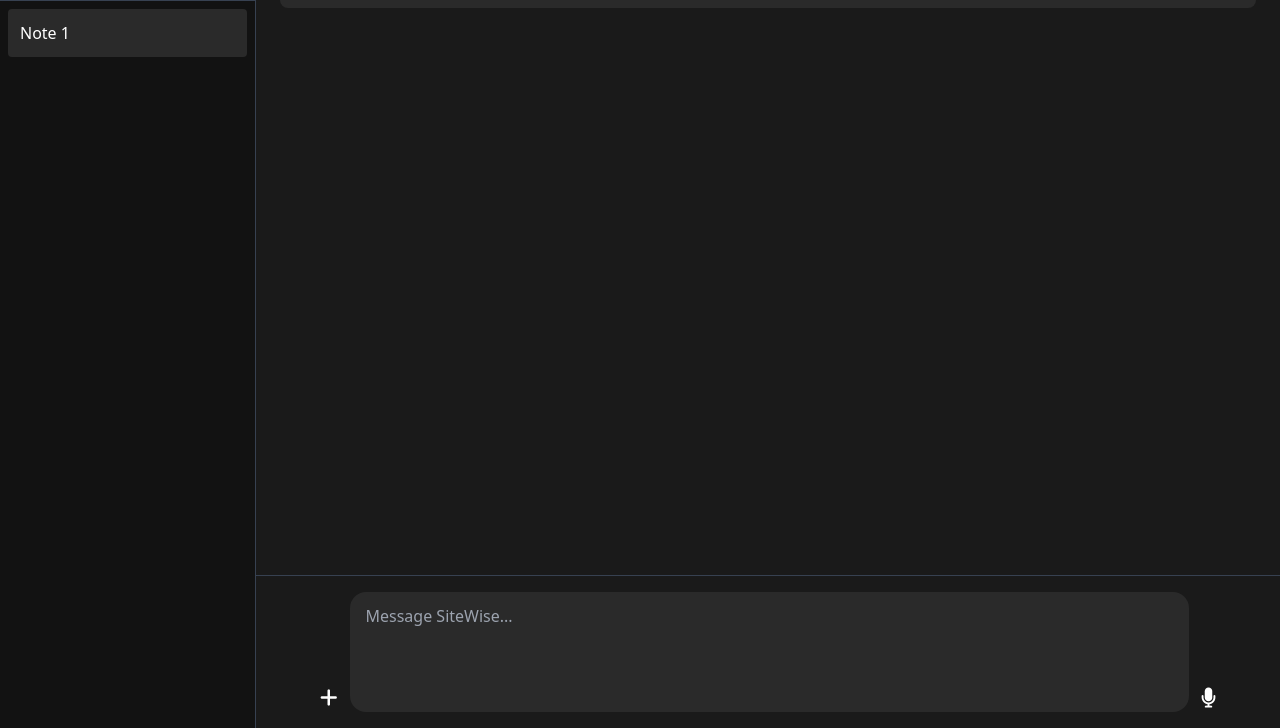
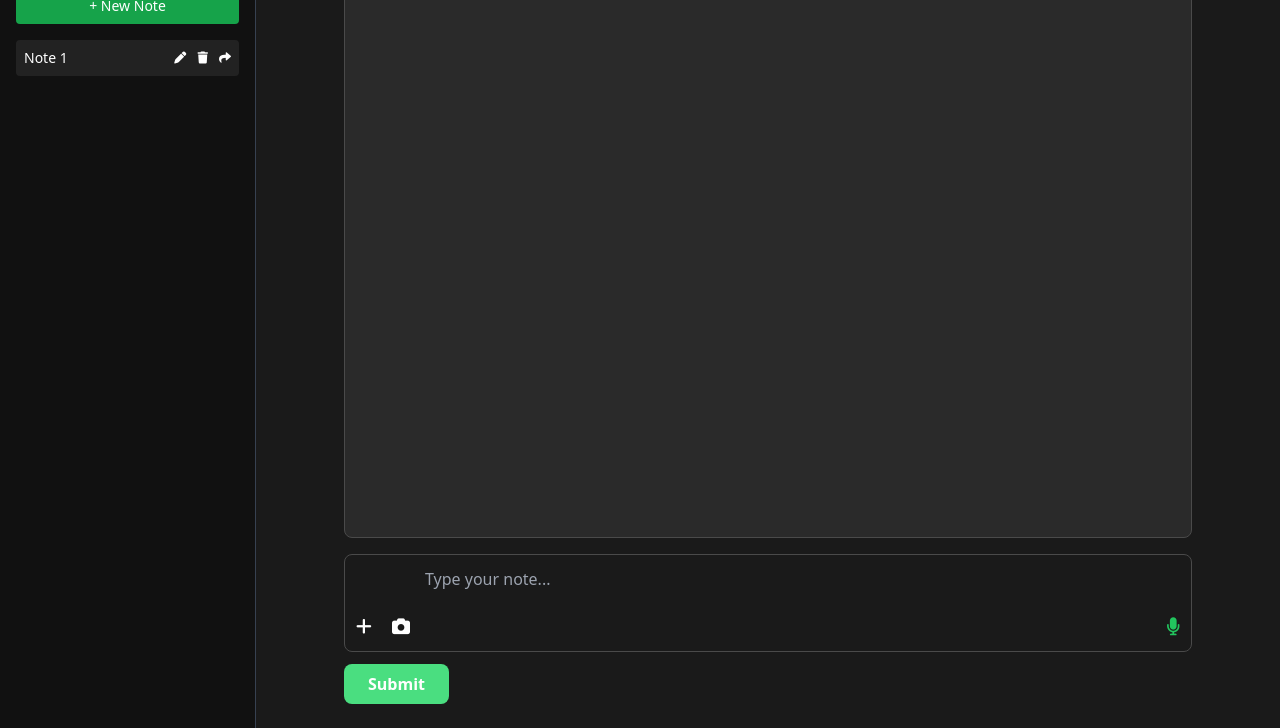
Before and after one commit to EtienneShamley/SiteWise, a plain HTML site: page index.html in a window 1280 px wide. Shown: the part 72-800 px from the top of the page. Drawn offline with nearby package versions, Linux system fonts and the light colour scheme.

Commit message:
feat: restore layout with sidebar, input icons, and styling refinements

```diff
--- a/index.html
+++ b/index.html
@@ -1,67 +1,125 @@
 <!DOCTYPE html>
-<html lang="en" class="h-full">
+<html lang="en">
 <head>
   <meta charset="UTF-8" />
-  <meta name="viewport" content="width=device-width, initial-scale=1.0" />
+  <meta name="viewport" content="width=device-width, initial-scale=1.0"/>
   <title>SiteWise</title>
   <script src="https://cdn.tailwindcss.com"></script>
-  <link rel="stylesheet" href="https://cdnjs.cloudflare.com/ajax/libs/font-awesome/6.0.0-beta3/css/all.min.css">
+  <link
+    rel="stylesheet"
+    href="https://cdnjs.cloudflare.com/ajax/libs/font-awesome/6.0.0-beta3/css/all.min.css"
+  />
+  <style>
+    .dark-theme {
+      background-color: #1a1a1a;
+      color: #e0e0e0;
+    }
+    .dark-theme .bg-white {
+      background-color: #2a2a2a;
+    }
+    .dark-theme h1 {
+      color: #4ade80;
+    }
+    .dark-theme .text-gray-700 {
+      color: #c0c0c0;
+    }
+    .dark-theme .border {
+      border-color: #4a4a4a;
+    }
+    .dark-theme .shadow {
+      box-shadow: 0 4px 6px rgba(0, 0, 0, 0.3);
+    }
+    .dark-theme .bg-blue-500 {
+      background-color: #4ade80;
+    }
+    .dark-theme .hover\:bg-blue-700:hover {
+      background-color: #22c55e;
+    }
+  </style>
 </head>
-<body class="h-full bg-[#1a1a1a] text-white font-sans">
+<body class="dark-theme flex min-h-screen">
+  <!-- Sidebar -->
+  <aside class="w-64 bg-[#111] text-white p-4 border-r border-gray-700 flex flex-col">
+    <h2 class="text-xl font-bold mb-4">Notes</h2>
+    <button class="mb-4 bg-green-600 hover:bg-green-700 px-4 py-2 rounded text-sm">+ New Note</button>
+    <ul class="space-y-2 text-sm">
+      <li class="flex justify-between items-center bg-[#222] p-2 rounded">
+        Note 1
+        <div class="space-x-2 text-xs">
+          <i class="fas fa-pen cursor-pointer"></i>
+          <i class="fas fa-trash cursor-pointer"></i>
+          <i class="fas fa-share cursor-pointer"></i>
+        </div>
+      </li>
+      <!-- More notes will go here -->
+    </ul>
+  </aside>
 
-  <!-- Layout wrapper -->
-  <div class="flex h-full">
+  <!-- Main content -->
+  <main class="flex-1 p-6 flex flex-col max-w-4xl mx-auto">
+    <h1 class="text-2xl font-bold text-center mb-2">SiteWise</h1>
 
-    <!-- Sidebar -->
-    <aside class="w-64 bg-[#121212] border-r border-gray-700 flex flex-col">
-      <div class="p-4 border-b border-gray-700">
-        <button class="w-full bg-green-600 hover:bg-green-700 text-white font-bold py-2 px-4 rounded">
-          + New Note
-        </button>
-      </div>
+    <!-- Scrollable chat/message window -->
+    <div id="chatWindow" class="flex-1 overflow-y-auto px-2 py-2 space-y-3 border border-gray-700 rounded-lg mb-4 bg-[#2a2a2a]">
+      <!-- Messages will be injected here -->
+    </div>
 
-      <nav class="flex-1 overflow-y-auto p-2 space-y-2">
-        <!-- Placeholder for saved notes -->
-        <div class="bg-[#2a2a2a] p-3 rounded flex justify-between items-center group">
-          <span>Note 1</span>
-          <div class="opacity-0 group-hover:opacity-100 flex space-x-1 text-sm">
-            <button title="Rename"><i class="fas fa-pen"></i></button>
-            <button title="Share"><i class="fas fa-share"></i></button>
-            <button title="Archive"><i class="fas fa-box-archive"></i></button>
-            <button title="Delete"><i class="fas fa-trash"></i></button>
-          </div>
-        </div>
-      </nav>
-    </aside>
+    <!-- Input and controls -->
+    <div class="relative flex items-end gap-2">
+      <!-- Upload icon -->
+      <button id="uploadBtn" class="absolute bottom-3 left-3 text-white">
+        <i class="fas fa-plus text-lg"></i>
+      </button>
 
-    <!-- Main content area -->
-    <main class="flex-1 flex flex-col justify-between">
-      <section id="chatArea" class="flex-1 p-6 overflow-y-auto space-y-4">
-        <!-- Placeholder for chat history or notes -->
-        <div class="bg-[#2a2a2a] p-4 rounded-lg">Welcome to SiteWise.</div>
-      </section>
+      <!-- Hidden input for camera -->
+      <input type="file" accept="image/*" capture="environment" id="cameraInput" class="hidden" />
+      <label for="cameraInput" class="absolute bottom-3 left-12 text-white cursor-pointer">
+        <i class="fas fa-camera text-lg"></i>
+      </label>
 
-      <!-- Input bar -->
-      <footer class="border-t border-gray-700 p-4 bg-[#1a1a1a]">
-        <div class="max-w-4xl mx-auto flex items-end space-x-3">
-          <button title="Add file" class="text-white text-xl">
-            <i class="fas fa-plus"></i>
-          </button>
-          <textarea
-            id="textInput"
-            rows="4"
-            placeholder="Message SiteWise..."
-            class="flex-1 bg-[#2a2a2a] text-white rounded-2xl resize-none px-4 py-3 focus:outline-none focus:ring-2 focus:ring-green-500"
-          ></textarea>
-          <button id="micBtn" title="Record voice" class="text-white text-xl">
-            <i class="fas fa-microphone"></i>
-          </button>
-        </div>
-      </footer>
-    </main>
+      <!-- Textarea -->
+      <textarea
+        id="textInput"
+        rows="3"
+        placeholder="Type your note..."
+        class="flex-1 resize-none rounded-lg p-3 px-20 bg-[#1a1a1a] text-white border border-gray-700 focus:outline-none focus:ring-2 focus:ring-green-400"
+      ></textarea>
 
-  </div>
+      <!-- Mic icon -->
+      <button id="micBtn" class="absolute bottom-3 right-3 text-green-500">
+        <i class="fas fa-microphone text-lg"></i>
+      </button>
+    </div>
 
+    <!-- Submit Button -->
+    <div class="flex justify-between items-center mt-3">
+      <button
+        id="submitBtn"
+        class="bg-blue-500 hover:bg-blue-700 text-white font-bold py-2 px-6 rounded-lg"
+      >
+        Submit
+      </button>
+    </div>
+  </main>
+
+  <script>
+    const chatWindow = document.getElementById("chatWindow");
+    const submitBtn = document.getElementById("submitBtn");
+    const textInput = document.getElementById("textInput");
+
+    submitBtn.addEventListener("click", () => {
+      const message = textInput.value.trim();
+      if (!message) return;
+
+      const messageBubble = document.createElement("div");
+      messageBubble.className = "bg-[#1f1f1f] text-white p-3 rounded-lg";
+      messageBubble.textContent = message;
+
+      chatWindow.appendChild(messageBubble);
+      textInput.value = "";
+      chatWindow.scrollTop = chatWindow.scrollHeight;
+    });
+  </script>
   <script src="scripts/voiceRecorder.js"></script>
 </body>
 </html>
```
Also changed, not shown: 1 other file.
